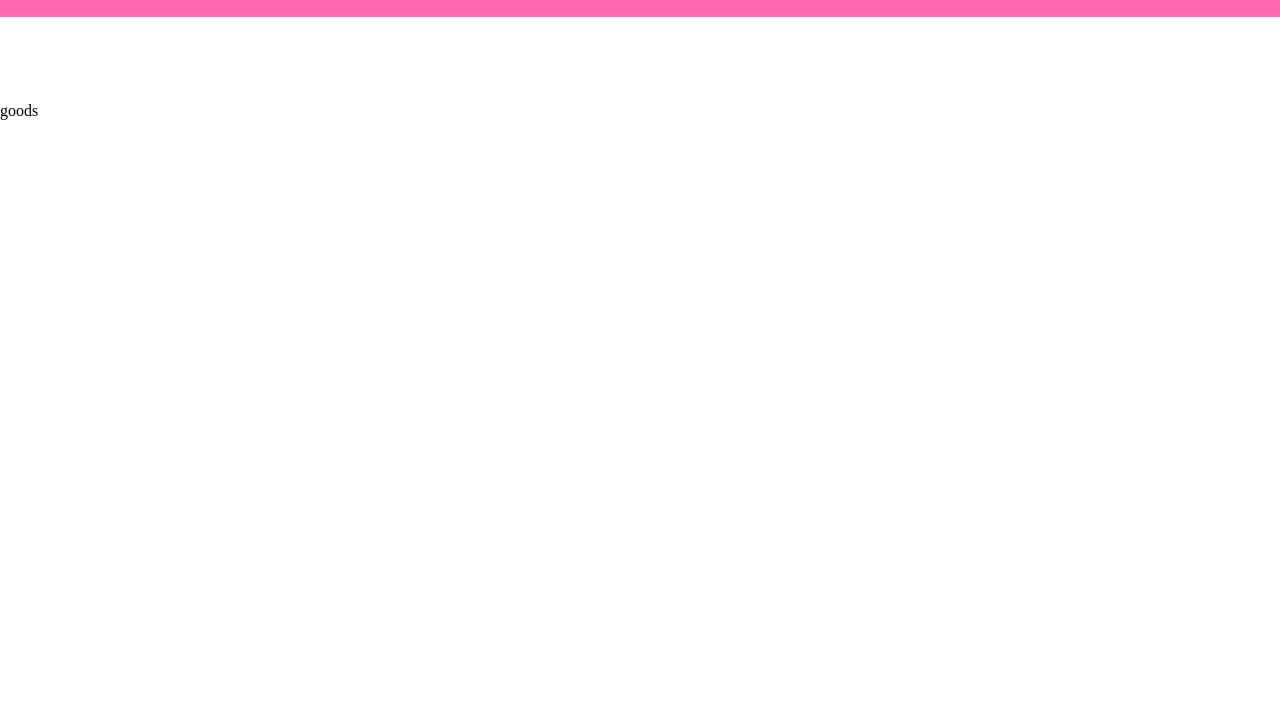
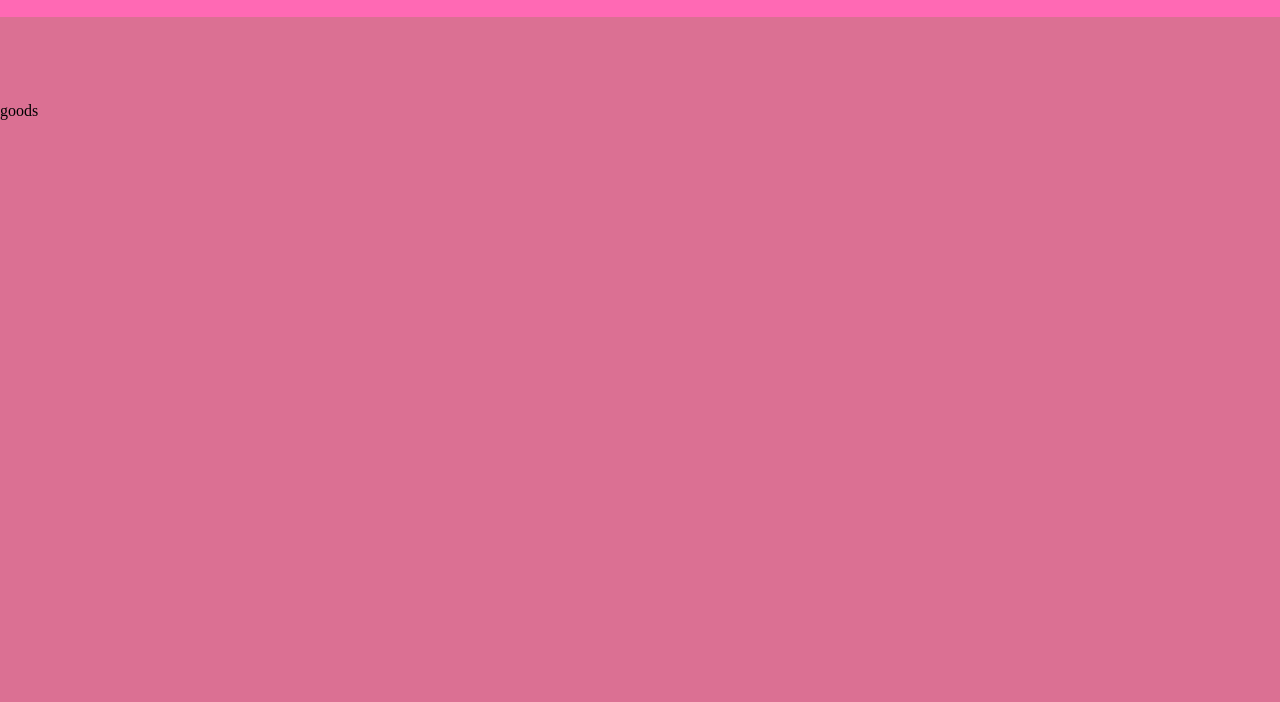
Before and after one commit to Aena1303/burger-menu, a plain HTML site: page index.html in a window 1280 px wide. Shown: the part 98-800 px from the top of the page. Drawn offline with Linux system fonts and the light colour scheme.

Commit message:
changed style.css file and created modal.css file

```diff
--- a/css/style.css
+++ b/css/style.css
@@ -2,6 +2,10 @@
   margin: 0;
   padding: 0;
   box-sizing: border-box;
+}
+
+body {
+  background-color: palevioletred;
 }
 
 ul {
```
Also changed, not shown: css/modal.css (added).
